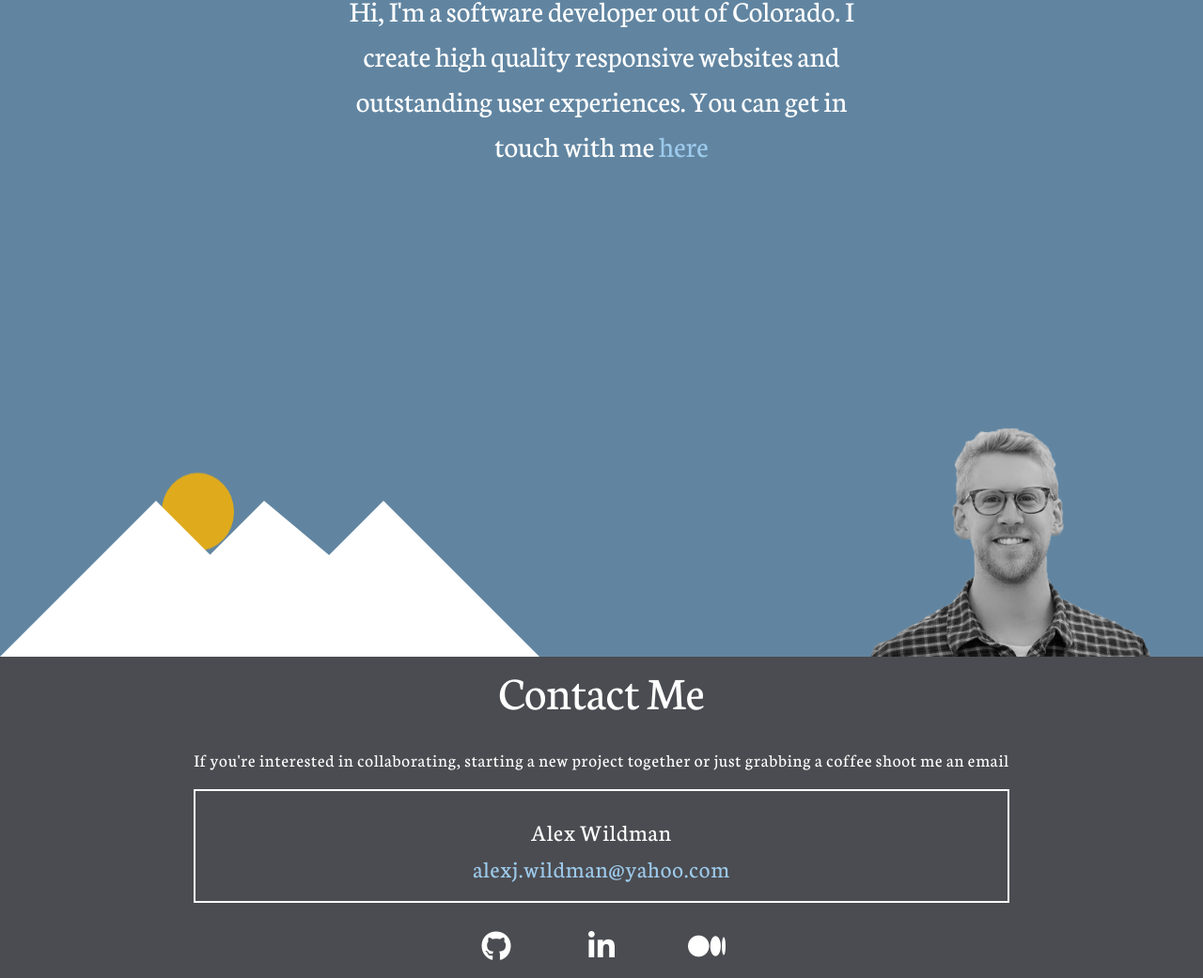
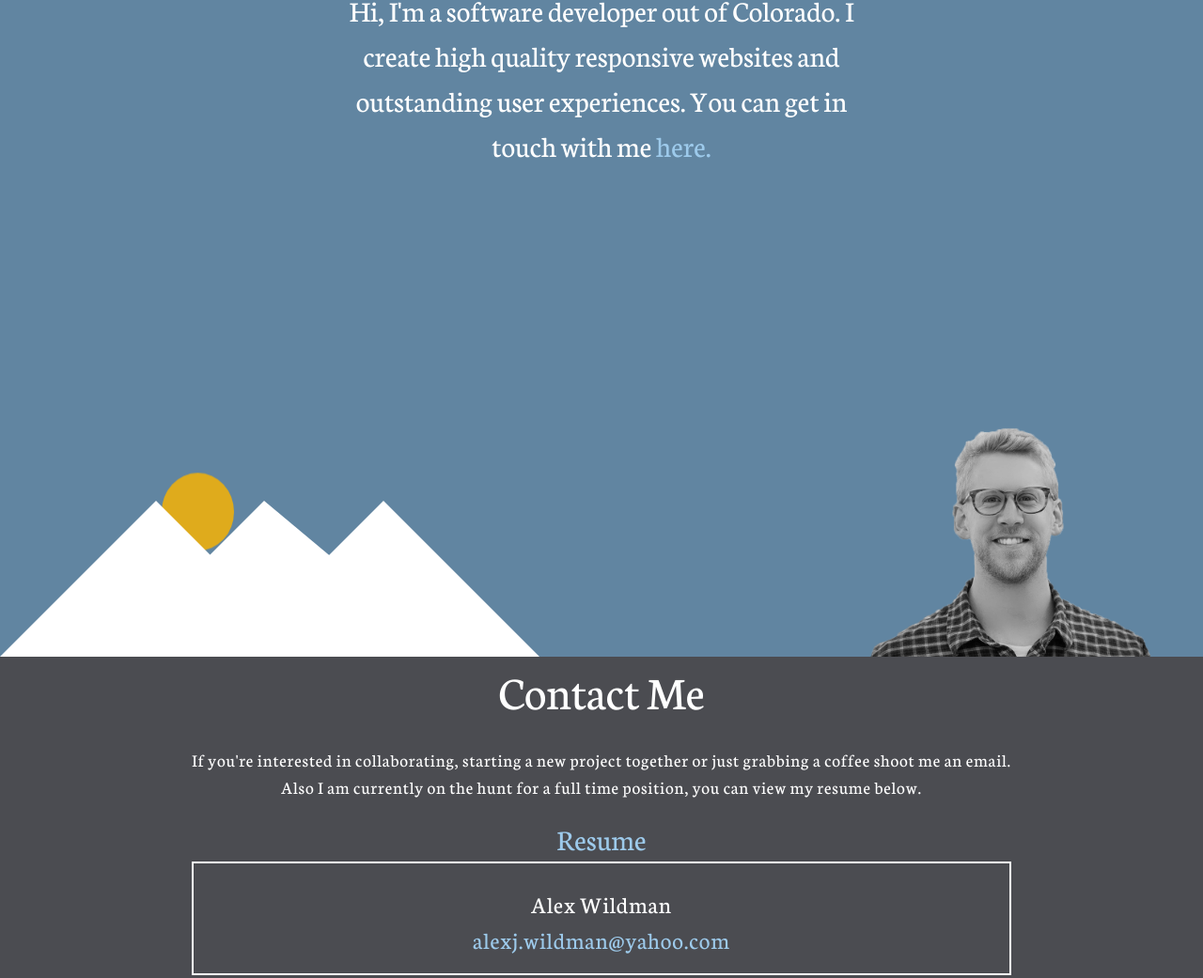
Before and after one commit to wildmanalex/personal-portfolio-site, a website: page public/html/index.html in a window 1280 px wide. Shown: the part 1958-2999 px from the top of the page at 94% size. Drawn offline with nearby package versions, Linux system fonts and the light colour scheme; files whose address does not match are found by name.

Commit message:
added resume

```diff
--- a/public/css/main.css
+++ b/public/css/main.css
@@ -317,6 +317,14 @@ body, html {
 	color: white;
 	letter-spacing: .05rem;
 }
+.contactContainer .resume {
+	color: #9DCAEB;
+	font-size: 2rem;
+	text-decoration: none;
+}
+.contactContainer .resume:hover {
+	color: white;
+}
 .space2 {
 	height: 1rem;
 	background-color: #4b4c51;
--- a/public/html/index.html
+++ b/public/html/index.html
@@ -74,7 +74,7 @@
 		<h2 class="aboutHeader">About</h2>
 		<hr class="line">
 		<div class="aboutContainer">
-				<p class="bio">Hi, I'm a software developer out of Colorado. I create high quality responsive websites and outstanding user experiences. You can get in touch with me <a href="#contact">here</a></p>
+				<p class="bio">Hi, I'm a software developer out of Colorado. I create high quality responsive websites and outstanding user experiences. You can get in touch with me <a href="#contact">here.</a></p>
 			<div class="animate">
 				<div class='ul mountains'>
 					<div class='li peak1'></div>
@@ -91,8 +91,10 @@
 		<h2 class="contactHeader">Contact Me</h2>
 		<div class="contactContainer">
 			<p>
-				If you're interested in collaborating, starting a new project together or just grabbing a coffee shoot me an email
+				If you're interested in collaborating, starting a new project together or just grabbing a coffee shoot me an email. <br /> Also I am currently on the hunt for a full time position, you can view my resume below.
 			</p>
+			<a href="./img/resumecopy.pdf" class="resume">Resume</a>
+
 			<div class="emailContainer">
 				<p class="emailLink">Alex Wildman<br /><a href="mailto:alexj.wildman@yahoo.com" target="_top" class="email">alexj.wildman@yahoo.com</a></p>
 			</div>
```
Also changed, not shown: public/img/newpeakchoice.png (added), 3 other files.
